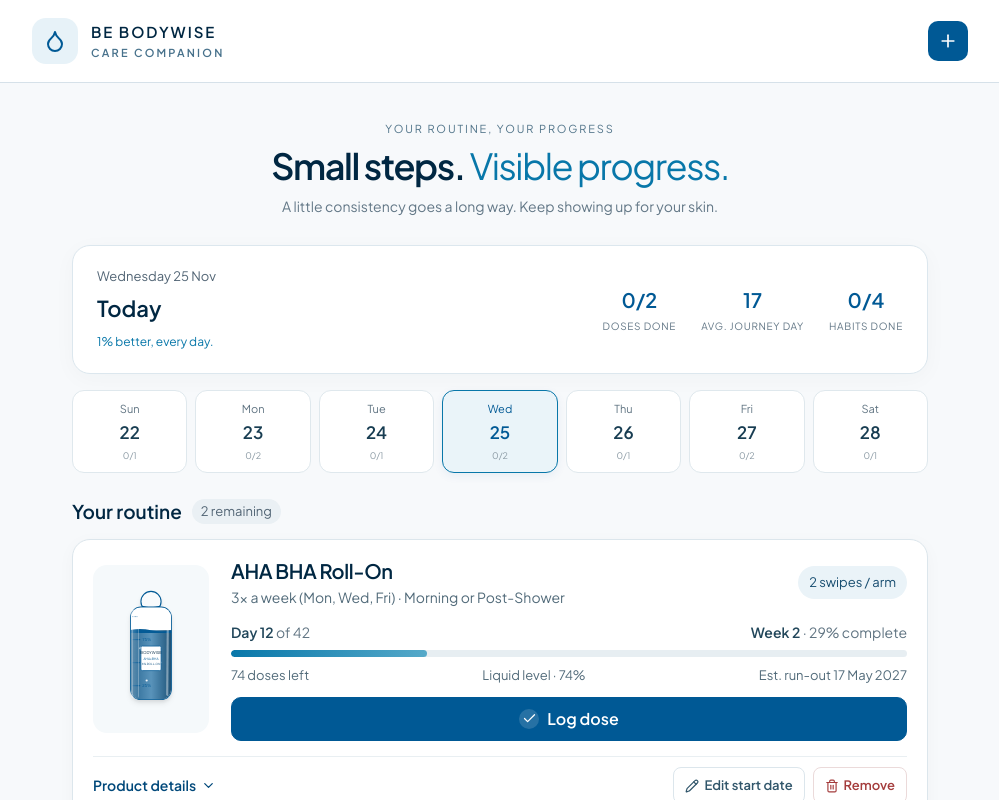
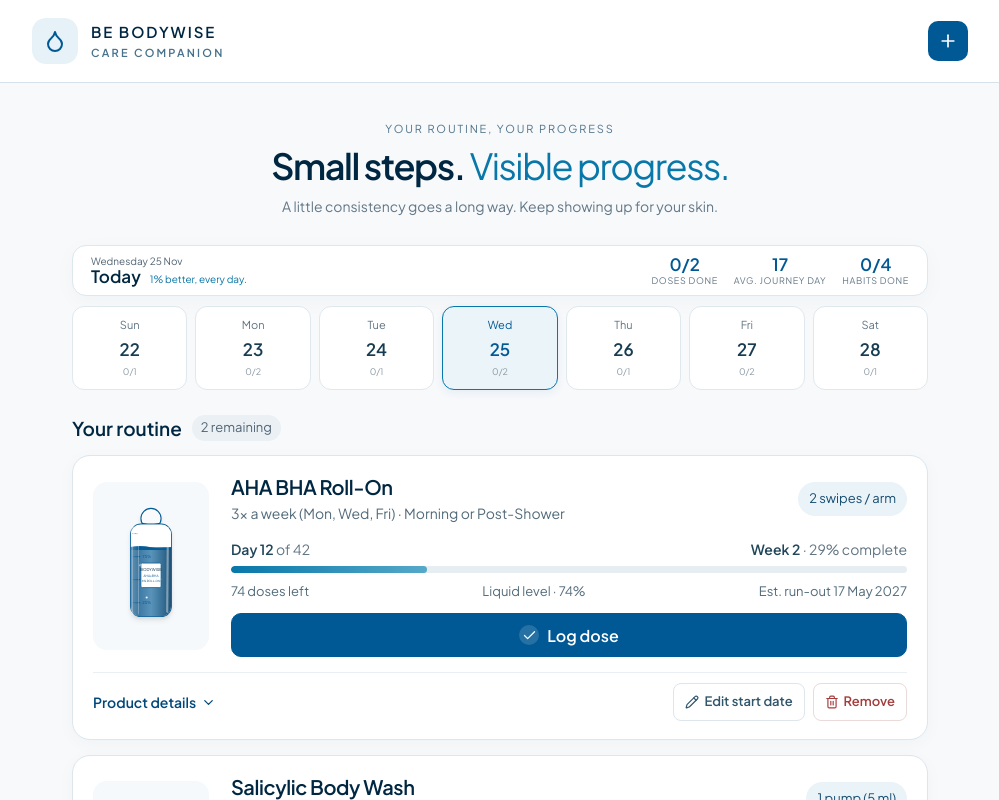
Before and after one commit to businessbyishita/bodywise-care-companion-new, a React (Vite) app: page / in a window 1280 px wide. Shown: the top 800 px of the page, without its empty margins (140-1139 px from the left). Built offline with nearby package versions, Linux system fonts and the light colour scheme.

Commit message:
Update index.css

```diff
--- a/src/index.css
+++ b/src/index.css
@@ -70,3 +70,73 @@ body{background:#F7F9FB}
 }
 .application-best-practices h4{font-size:11px!important;letter-spacing:.08em}
 .application-best-practices li{font-size:11px!important;line-height:1.45}
+
+
+/* FINAL: Compact Today summary */
+.journey-overview-compact {
+  padding: 9px 18px !important;
+  min-height: 0 !important;
+  margin-bottom: 10px !important;
+  gap: 12px !important;
+  border-radius: 14px !important;
+}
+
+.journey-overview-compact .journey-summary-copy {
+  display: grid !important;
+  grid-template-columns: auto auto !important;
+  align-items: baseline !important;
+  column-gap: 9px !important;
+  row-gap: 0 !important;
+}
+
+.journey-overview-compact .date-line {
+  grid-column: 1 / -1 !important;
+  margin: 0 !important;
+  font-size: 10px !important;
+  line-height: 1.2 !important;
+}
+
+.journey-overview-compact h2 {
+  font-size: 17px !important;
+  line-height: 1.15 !important;
+  margin: 0 !important;
+}
+
+.journey-overview-compact .journey-kicker {
+  font-size: 10px !important;
+  line-height: 1.15 !important;
+}
+
+.journey-overview-compact .journey-stats {
+  gap: 16px !important;
+}
+
+.journey-overview-compact .journey-stats div {
+  gap: 2px !important;
+  min-width: 55px !important;
+}
+
+.journey-overview-compact .journey-stats strong {
+  font-size: 17px !important;
+  line-height: 1.1 !important;
+}
+
+.journey-overview-compact .journey-stats span {
+  font-size: 9px !important;
+  line-height: 1.2 !important;
+}
+
+@media (max-width: 640px) {
+  .journey-overview-compact {
+    padding: 10px 12px !important;
+    gap: 8px !important;
+  }
+
+  .journey-overview-compact .journey-stats {
+    gap: 8px !important;
+  }
+
+  .journey-overview-compact .journey-stats div {
+    min-width: 42px !important;
+  }
+}
```
